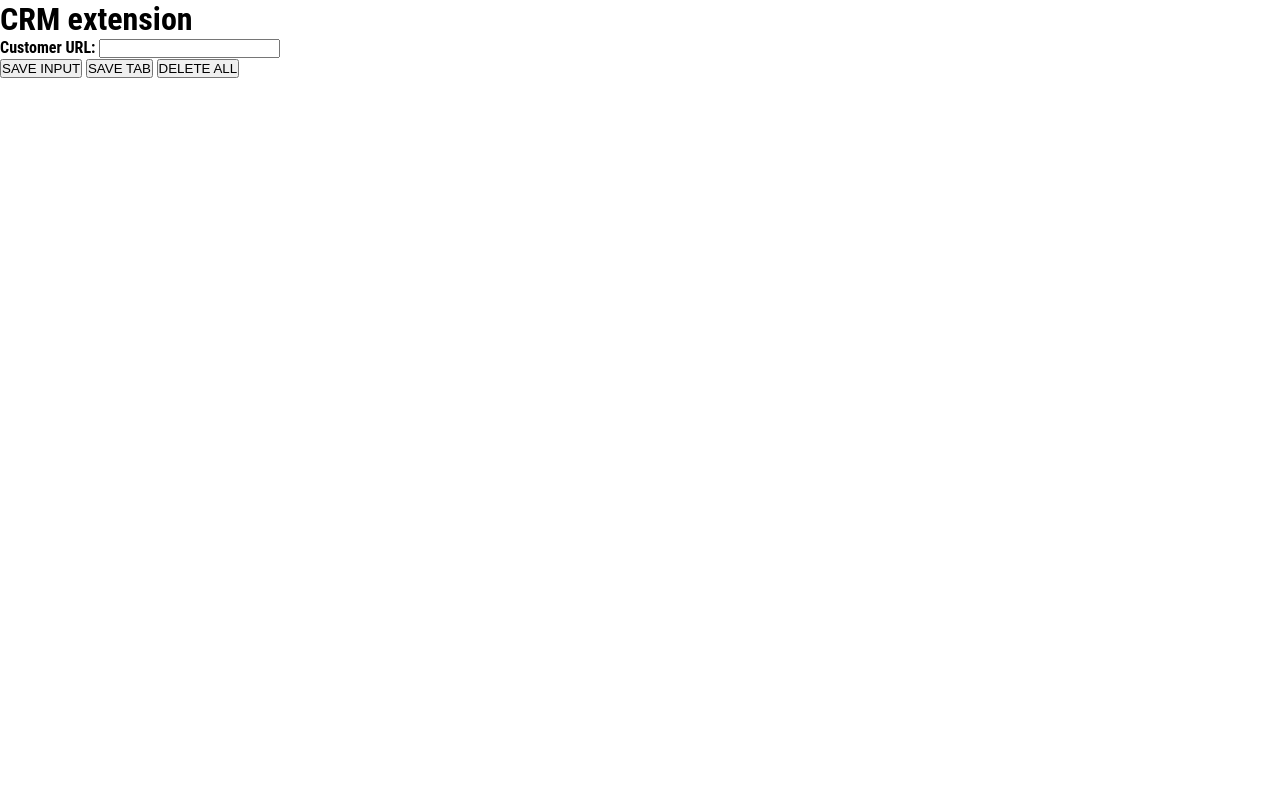
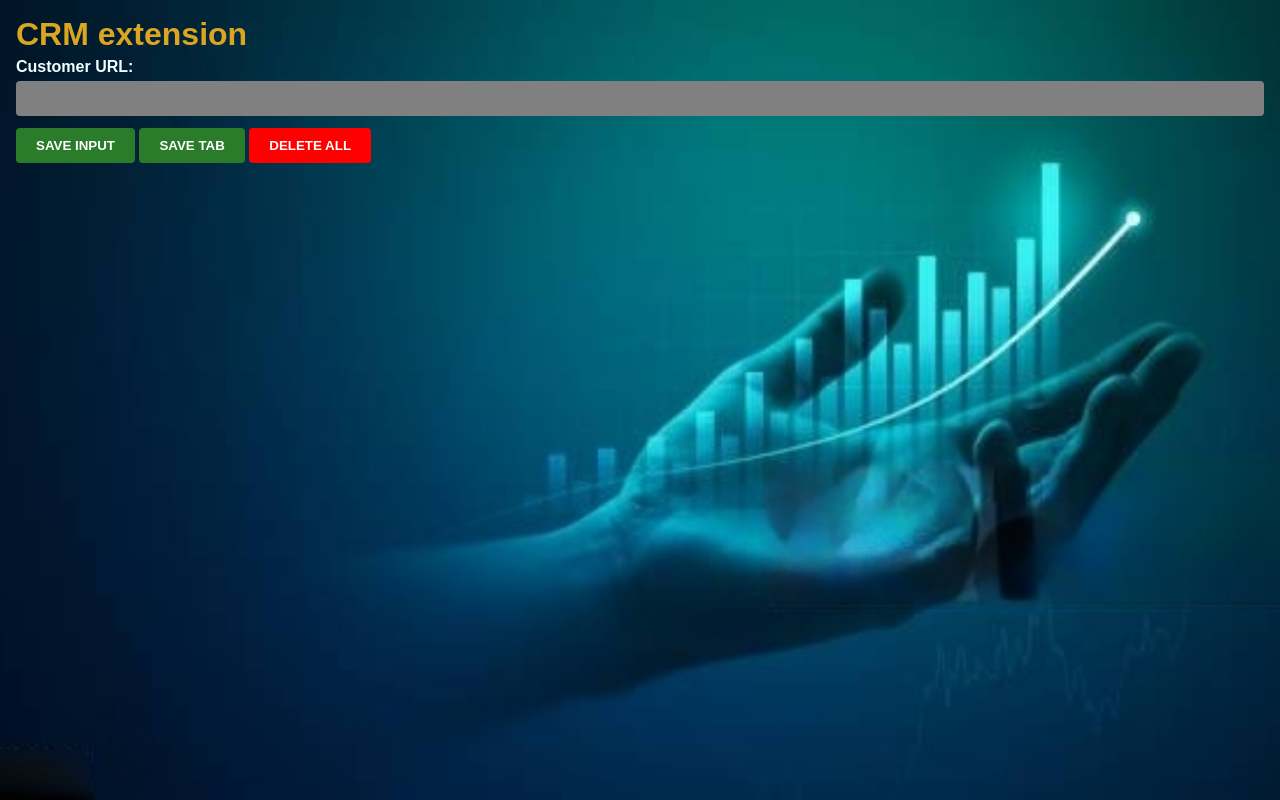
Before and after one commit to popoolahussein/CRM-Tool, a website built with Vite: page index.html in a window 1280 px wide. Built offline with nearby package versions, Linux system fonts and the light colour scheme; a web font is replaced by a local one.

Commit message:
docs: added initial styling for CRM tool

```diff
--- a/src/css/style.css
+++ b/src/css/style.css
@@ -1,12 +1,76 @@
 * {
-  padding: 0.0001px;
-  margin: 0.001px;
+  padding: 0;
+  margin: 0;
   box-sizing: border-box;
 }
 
 body {
-  font-family: 'Roboto Condensed', sans-serif;
+  background: url('/src/images/my-extension.jpeg');
+  background-attachment: fixed;
+  background-repeat: no-repeat;
+  background-position: center;
+  background-size: cover;
+}
+
+main {
+  display: grid;
+  font-family: 'Poetsen One', sans-serif;
   font-optical-sizing: auto;
   font-weight: bold;
-  font-style: normal;
+  gap: 5px;
+  flex-flow: row wrap;
+  padding: 1rem;
+  min-width: 19rem;
 }
+
+.heading {
+  color: goldenrod;
+}
+
+label {
+  color: azure;
+}
+
+input {
+  padding: 10px;
+  box-sizing: border-box;
+  border: none;
+  background: gray;
+  border-radius: 4px;
+  margin-bottom: 4px;
+}
+
+button {
+  background-color: #2a7b2a;
+  color: white;
+  padding: 10px 20px;
+  border: none;
+  border-radius: 4px;
+  font-weight: bold;
+  cursor: pointer;
+  margin-top: 3px;
+}
+
+ul {
+  margin-top: 20px;
+  list-style: none;
+  padding-left: 0;
+}
+
+li {
+  margin-top: 5px;
+}
+
+a {
+  color: azure;
+  text-decoration: none;
+}
+
+a:hover {
+  color: #2a7b2a;
+}
+
+#delete-btn {
+  background: red;
+  color: white;
+}
```
